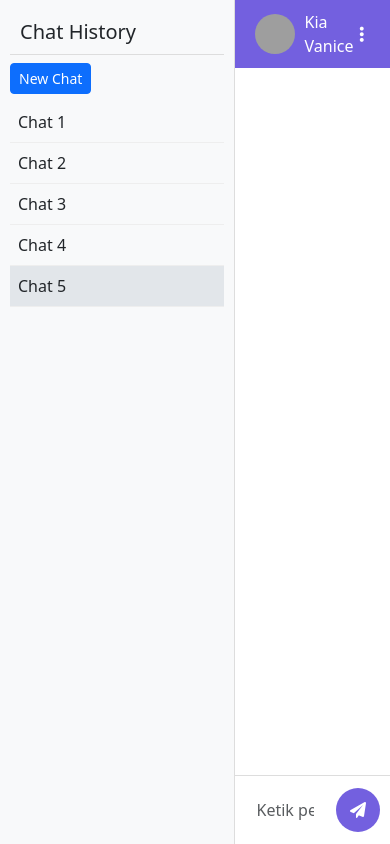
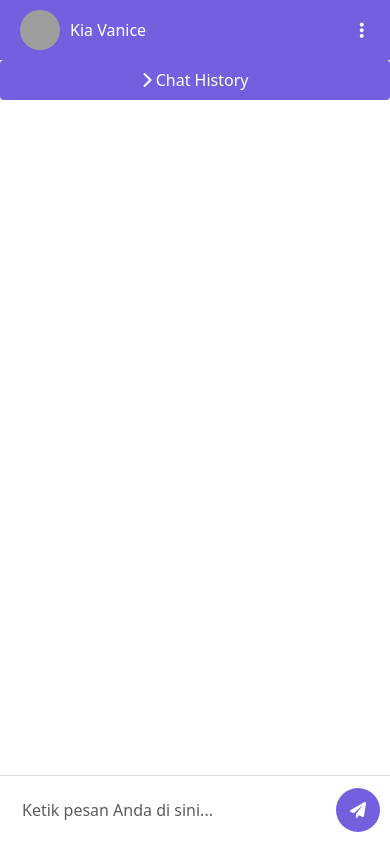
Before and after one commit to MiracleGlow/MG_Chat, a Flask app: page / in a window 390 px wide. Run offline with Flask 3, Linux system fonts and the light colour scheme; data that the repository does not hold is empty; grey boxes are pictures that could not be loaded.

Commit message:
add responsive design

````diff
--- a/templates/index.html
+++ b/templates/index.html
@@ -1,12 +1,12 @@
 <!DOCTYPE html>
 <html lang="en">
 <head>
-  <meta charset="UTF-8">
-  <meta name="viewport" content="width=device-width, initial-scale=1.0">
+  <meta charset="UTF-8" />
+  <meta name="viewport" content="width=device-width, initial-scale=1.0" />
   <title>Kia Vanice Chatbot</title>
-  <link href="https://cdn.jsdelivr.net/npm/bootstrap@5.3.0/dist/css/bootstrap.min.css" rel="stylesheet">
-  <link rel="stylesheet" href="https://cdnjs.cloudflare.com/ajax/libs/font-awesome/6.0.0/css/all.min.css">
-  <link rel="stylesheet" href="{{ url_for('static', filename='css/style.css') }}">
+  <link href="https://cdn.jsdelivr.net/npm/bootstrap@5.3.0/dist/css/bootstrap.min.css" rel="stylesheet" />
+  <link rel="stylesheet" href="https://cdnjs.cloudflare.com/ajax/libs/font-awesome/6.0.0/css/all.min.css" />
+  <link rel="stylesheet" href="{{ url_for('static', filename='css/style.css') }}" />
   <style>
     html, body {
       height: 100%;
@@ -23,6 +23,7 @@
       border-right: 1px solid #ddd;
       padding: 10px;
       overflow-y: auto;
+      transition: transform 0.3s ease;
     }
     .sidebar h5 {
       margin-top: 0;
@@ -42,9 +43,10 @@
       flex: 1;
       display: flex;
       flex-direction: column;
+      position: relative;
     }
     .chat-header {
-      background-color: #7360DF;
+      background-color: #7360df;
       color: white;
       padding: 10px 20px;
       display: flex;
@@ -91,6 +93,24 @@
     .menu-items a:hover {
       background-color: #f5f5f5;
     }
+    /* Toggle button untuk chat history (hanya muncul pada mobile) */
+    .toggle-sidebar {
+      display: none;
+      background-color: #7360df;
+      color: #fff;
+      border: none;
+      padding: 8px 12px;
+      border-radius: 4px;
+      font-size: 1rem;
+      cursor: pointer;
+      width: 100%;
+      text-align: center;
+    }
+    /* Posisi toggle button tepat di bawah chat header */
+    .toggle-wrapper {
+      display: none;
+    }
+    /* Area chat box */
     #chat-box {
       flex-grow: 1;
       padding: 20px;
@@ -125,7 +145,7 @@
       animation: slideIn 0.4s ease-out;
     }
     .chat-bubble.user {
-      background-color: #CDC1FF;
+      background-color: #cdc1ff;
       color: #333333;
       border-top-right-radius: 0;
     }
@@ -149,7 +169,7 @@
       font-size: 1rem;
     }
     #send-btn {
-      background-color: #7360DF;
+      background-color: #7360df;
       border: none;
       color: white;
       padding: 10px 14px;
@@ -158,7 +178,7 @@
       cursor: pointer;
     }
     #send-btn:hover {
-      background-color: #33186B;
+      background-color: #33186b;
     }
     /* Kode block styling */
     .code-wrapper {
@@ -200,12 +220,32 @@
       font-size: 0.9rem;
       overflow-x: auto;
     }
+    /* Responsive untuk tampilan mobile */
+    @media (max-width: 768px) {
+      .sidebar {
+        position: fixed;
+        left: 0;
+        top: 0;
+        height: 100%;
+        transform: translateX(-100%);
+        z-index: 20;
+      }
+      .sidebar.active {
+        transform: translateX(0);
+      }
+      .toggle-wrapper {
+        display: block;
+      }
+      .toggle-sidebar {
+        display: block;
+      }
+    }
   </style>
 </head>
 <body>
   <div class="app-container">
     <!-- Sidebar -->
-    <div class="sidebar">
+    <div class="sidebar" id="sidebar">
       <h5>Chat History</h5>
       <a href="{{ url_for('new_chat') }}" class="btn btn-primary btn-sm mb-2">New Chat</a>
       {% for chat_id, filename in sessions %}
@@ -220,7 +260,7 @@
     <div class="chat-container">
       <div class="chat-header">
         <div class="logo">
-          <img src="https://raw.githubusercontent.com/MiracleGlow/asset/refs/heads/master/icon/kia.jpeg" alt="Logo">
+          <img src="https://raw.githubusercontent.com/MiracleGlow/asset/refs/heads/master/icon/kia.jpeg" alt="Logo" />
           <span>Kia Vanice</span>
         </div>
         <div class="menu">
@@ -234,6 +274,12 @@
           </div>
         </div>
       </div>
+      <!-- Tombol toggle untuk chat history, diletakkan di bawah header -->
+      <div class="toggle-wrapper">
+        <button class="toggle-sidebar" id="toggleSidebar">
+          <i class="fas fa-chevron-right"></i> Chat History
+        </button>
+      </div>
       <div id="chat-box">
         <!-- Tampilkan percakapan lama dari database -->
         {% for user_input, bot_reply in conversation %}
@@ -246,7 +292,7 @@
         {% endfor %}
       </div>
       <div class="input-container">
-        <input type="text" id="user-input" class="form-control" placeholder="Ketik pesan Anda di sini...">
+        <input type="text" id="user-input" class="form-control" placeholder="Ketik pesan Anda di sini..." />
         <button id="send-btn">
           <i class="fas fa-paper-plane"></i>
         </button>
@@ -274,12 +320,12 @@
         });
     }
 
-    $(document).ready(function() {
-      // Toggle menu
-      $('.menu-button').click(function() {
+    $(document).ready(function () {
+      // Toggle menu header
+      $('.menu-button').click(function () {
         $('.menu-items').toggle();
       });
-      $(document).click(function(event) {
+      $(document).click(function (event) {
         if (!$(event.target).closest('.menu').length) {
           $('.menu-items').hide();
         }
@@ -293,12 +339,14 @@
           '"': '&quot;',
           "'": '&#039;'
         };
-        return text.replace(/[&<>"']/g, function(m) { return map[m]; });
+        return text.replace(/[&<>"']/g, function (m) {
+          return map[m];
+        });
       }
 
       function formatText(text) {
         let formattedText = text.replace(/\*(.*?)\*/g, '<strong>$1</strong>');
-        formattedText = formattedText.replace(/```(\w+)?\n([\s\S]*?)```/g, function(match, lang, codeContent) {
+        formattedText = formattedText.replace(/```(\w+)?\n([\s\S]*?)```/g, function (match, lang, codeContent) {
           const languageName = lang ? lang.toUpperCase() : "CODE";
           return `<div class="code-wrapper">
                     <div class="code-header">
@@ -323,7 +371,7 @@
         $('#chat-box').scrollTop($('#chat-box')[0].scrollHeight);
       }
 
-      $('#send-btn').click(function() {
+      $('#send-btn').click(function () {
         const userInput = $('#user-input').val();
         if (userInput.trim() === '') return;
         addMessage(userInput, 'user');
@@ -333,18 +381,29 @@
           method: 'POST',
           contentType: 'application/json',
           data: JSON.stringify({ message: userInput }),
-          success: function(response) {
+          success: function (response) {
             addMessage(response.reply, 'ai');
           },
-          error: function() {
+          error: function () {
             addMessage('Maaf, terjadi kesalahan.', 'ai');
           }
         });
       });
 
-      $('#user-input').keypress(function(event) {
+      $('#user-input').keypress(function (event) {
         if (event.which === 13) {
           $('#send-btn').click();
+        }
+      });
+
+      // Toggle sidebar untuk mobile
+      $('#toggleSidebar').click(function () {
+        $('#sidebar').toggleClass('active');
+        // Ganti ikon panah ketika sidebar terbuka atau tertutup
+        if ($('#sidebar').hasClass('active')) {
+          $('#toggleSidebar').html('<i class="fas fa-chevron-left"></i> Chat History');
+        } else {
+          $('#toggleSidebar').html('<i class="fas fa-chevron-right"></i> Chat History');
         }
       });
     });
````
Also changed, not shown: chat_sessions/chat_memory_b1947b20-dbc8-4ace-8a92-d37d91e20f4f.db, chat_sessions/chat_memory_cba13ed5-2d79-4218-98de-58d7f65a1ce0.db, chat_sessions/chat_memory_f51a9983-9ae0-4633-8438-1d3439cbde17.db. Lines whose indentation alone changed are shown as unchanged.
